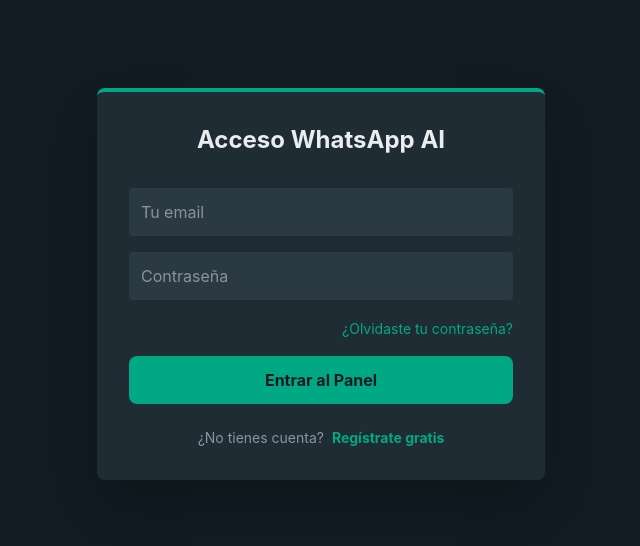
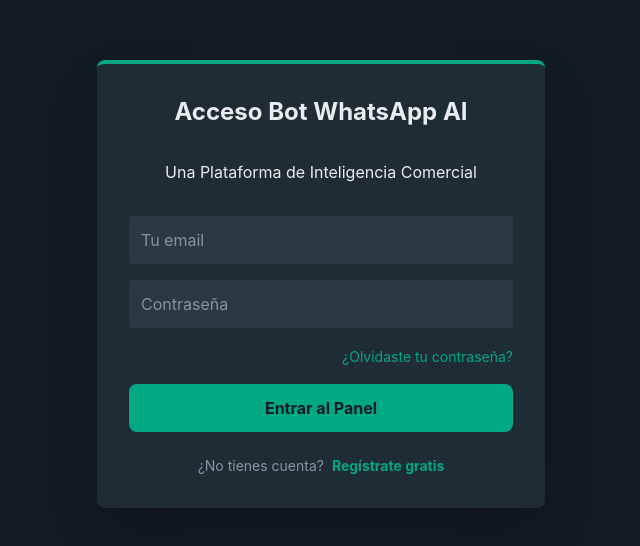
Before and after one commit to dev-ivanm/bot-ai, a React (Vite) app in the folder frontend/: page /login in a window 1280 px wide. Shown: the part 116-662 px from the top of the page, without its empty margins (319-959 px from the left). Built offline with nearby package versions, Linux system fonts and the light colour scheme; no server answers.

Commit message:
Favicon y Titulo

```diff
--- a/frontend/index.html
+++ b/frontend/index.html
@@ -2,9 +2,9 @@
 <html lang="en">
   <head>
     <meta charset="UTF-8" />
-    <link rel="icon" type="image/svg+xml" href="/favicon.svg" />
+    <link rel="icon" type="image/png" href="/favicon.png" />
     <meta name="viewport" content="width=device-width, initial-scale=1.0" />
-    <title>frontend</title>
+    <title>Bot WhatsApp AI | Plataforma de Inteligencia Comercial</title>
   </head>
   <body>
     <div id="root"></div>
--- a/frontend/src/pages/Login.tsx
+++ b/frontend/src/pages/Login.tsx
@@ -36,8 +36,9 @@
     <div className="min-h-screen flex items-center justify-center bg-[#111b21] px-4">
       <div className="max-w-md w-full bg-[#202c33] p-8 rounded-lg shadow-2xl border-t-4 border-[#00a884]">
         <h2 className="text-2xl font-bold text-center text-[#e9edef] mb-8">
-          Acceso WhatsApp AI
+          Acceso Bot WhatsApp AI
         </h2>
+        <p className="text-center text-[#e9edef] mb-8">Una Plataforma de Inteligencia Comercial</p>
         <form onSubmit={handleLogin} className="space-y-4">
           <input
             type="email"
```
Also changed, not shown: frontend/public/favicon.png (added).
